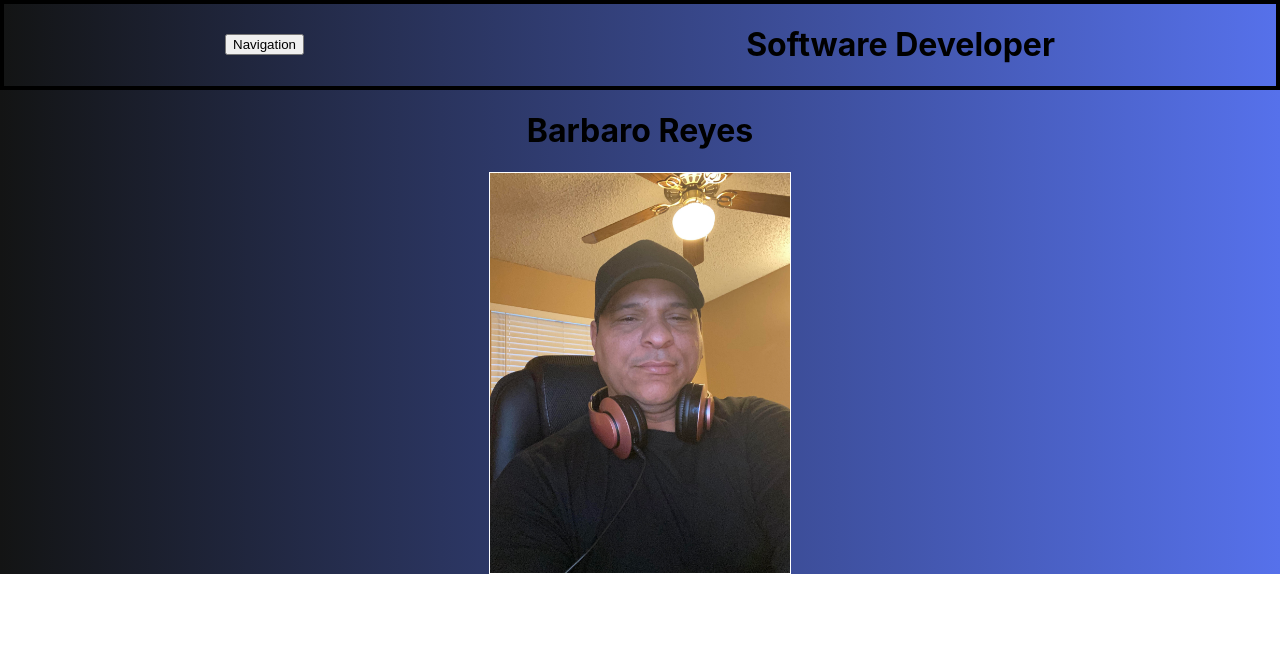
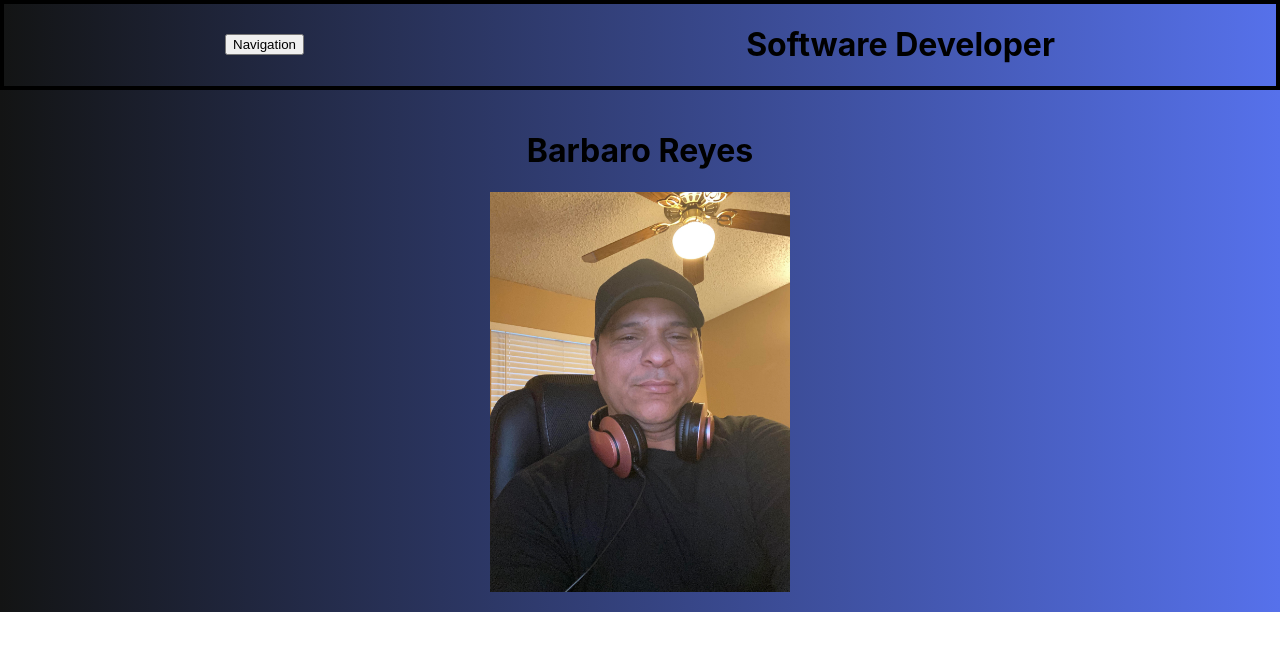
Before and after one commit to barbaroreyes/react-porta-flex, a React (Create React App) app: page / in a window 1280 px wide. Shown: the top 650 px of the page. Built offline with nearby package versions, Linux system fonts and the light colour scheme.

Commit message:
update-img-padding

```diff
--- a/src/App.css
+++ b/src/App.css
@@ -42,6 +42,8 @@
   justify-content: center;
   flex-direction:column;
   align-items: center;
+  padding: 20px;
+
 }
 .work{
   width:100% ;
@@ -84,10 +86,10 @@
     justify-content: center;
     flex-direction:column;
     align-items:center;
-    /* border: 4px solid white; */
+
   }
   .work{
     width:300px;
-    border: 1px solid white;
+
   }
 }
```
